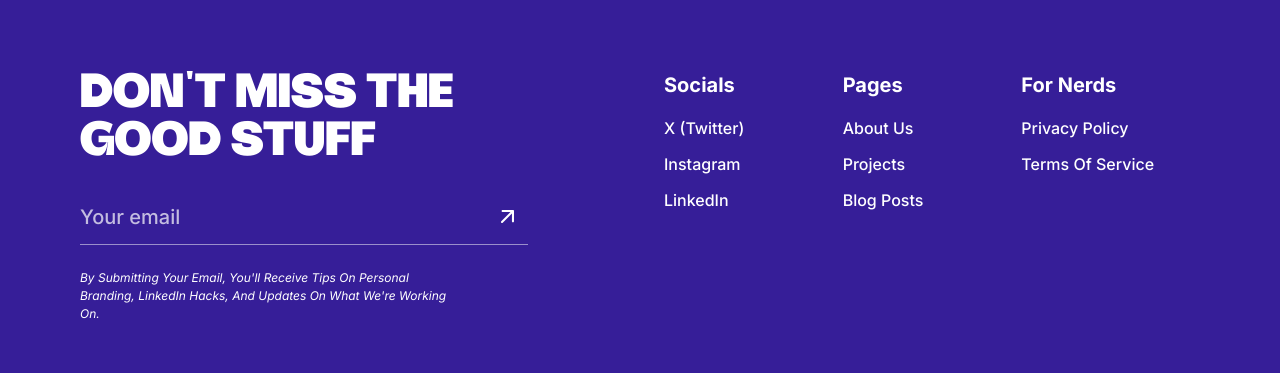
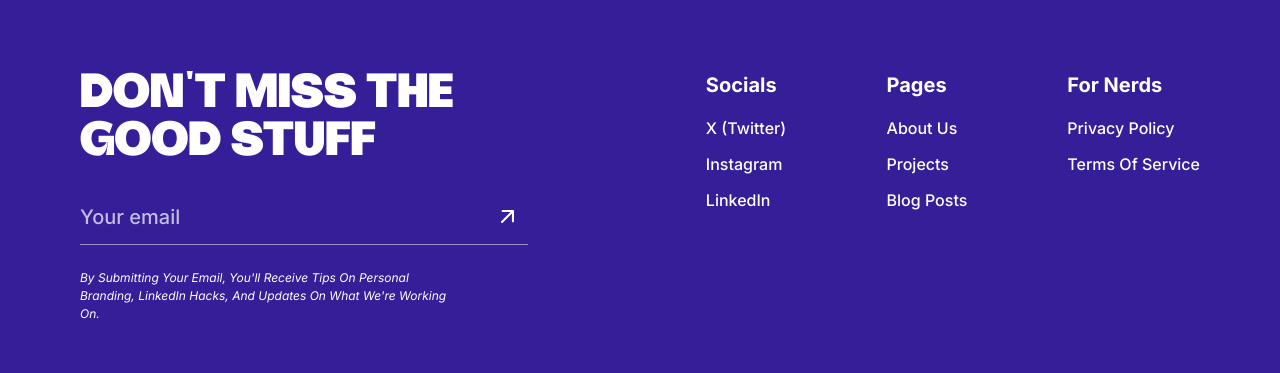
Before and after one commit to cyber-zeff/vistazo-main, a Next.js app: page / in a window 1280 px wide. Shown: the part 6595-6968 px from the top of the page. Built offline with nearby package versions, Linux system fonts and the light colour scheme.

Commit message:
fix:footer layout

```diff
--- a/app/components/Footer.tsx
+++ b/app/components/Footer.tsx
@@ -5,7 +5,7 @@ import Link from "next/link";
 export default function Footer() {
     return (
         <footer className="bg-[#361E98] px-8 md:px-20 mt-12 md:mt-26 pt-16 pb-8">
-            <div className="max-md:place-items-center grid grid-cols-1 lg:grid-cols-2 gap-12">
+            <div className="max-md:place-items-center grid grid-cols-1 lg:grid-cols-2 gap-12 items-start">
 
                 {/* Left Section */}
                 <div className="space-y-6">
@@ -34,7 +34,7 @@ export default function Footer() {
                 </div>
 
                 {/* Right Section */}
-                <div className="grid grid-cols-2 sm:grid-cols-3 gap-0">
+                <div className="grid grid-cols-2 sm:grid-cols-3 gap-12 justify-self-end">
 
                     {/* Socials */}
                     <div>
```
